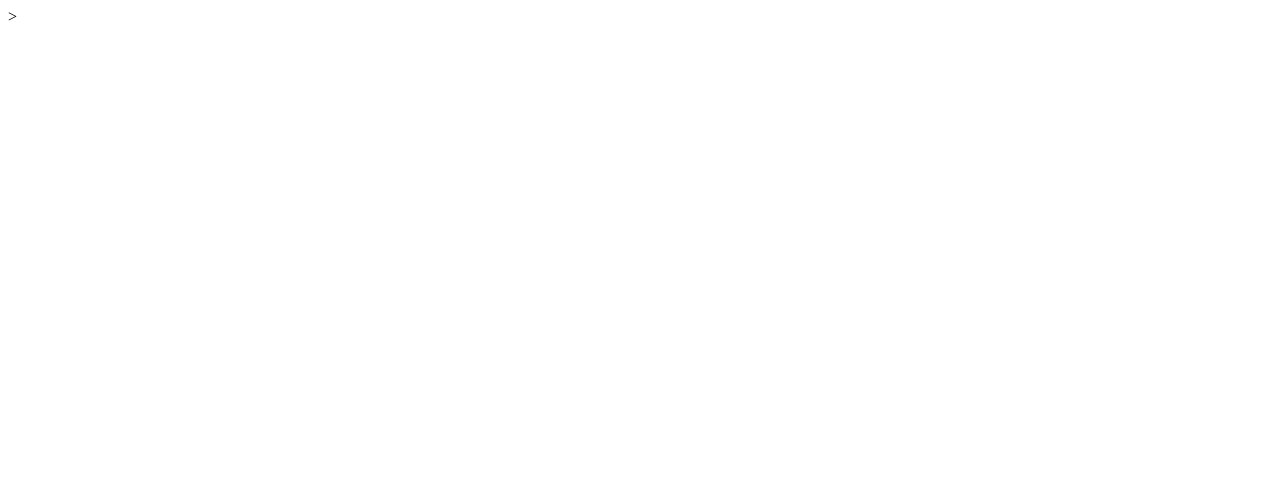
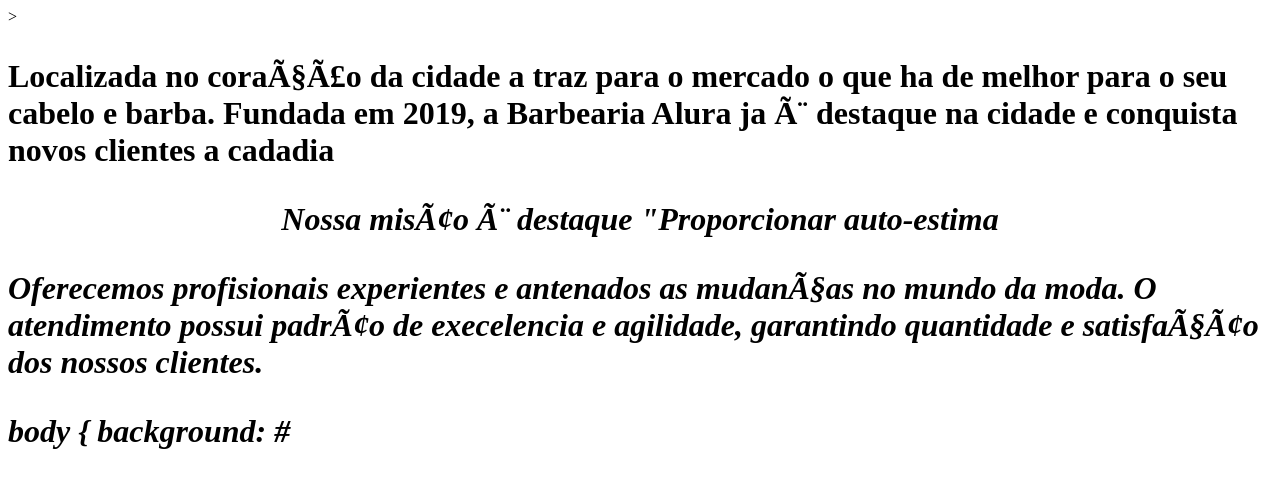
Before and after one commit to carolika330/barbearia1, a plain HTML site: page index.html in a window 1280 px wide. Drawn offline with Linux system fonts and the light colour scheme.

Commit message:
Update index.html

```diff
--- a/index.html
+++ b/index.html
@@ -1,9 +1,19 @@
-<!OCTYPE html>
+<!DOCTYPE html>
 <html lang="PT -br">
   <head>
 <meta charset="UTF=8">
 <title>Barbearia Alura</title>
 <link rel="styleheet" href="style,css">
-  </head> >
+   </head> >
   <body>
-<hl style="text-aling:
+
+ <ing src="banner.jpg">
+ <h1><Sobre a Barbearia Alura </hl>
+ <p style="text-aling:center;"> Localizada no coração da cidade a <strong> traz para o mercado o que ha de melhor para o seu cabelo e barba.
+     Fundada em 2019, a Barbearia Alura ja è destaque na cidade e conquista novos clientes a cadadia </p>
+ <p style= "text-align: center;"><em> Nossa misâo è destaque <strong>"Proporcionar auto-estima
+ <p>Oferecemos profisionais experientes e antenados as mudanças no mundo da moda.
+  O atendimento possui padrâo de execelencia e agilidade, garantindo quantidade e satisfaçâo dos nossos clientes.</p>
+ </body>
+ </html>
+  body { background: #
```
